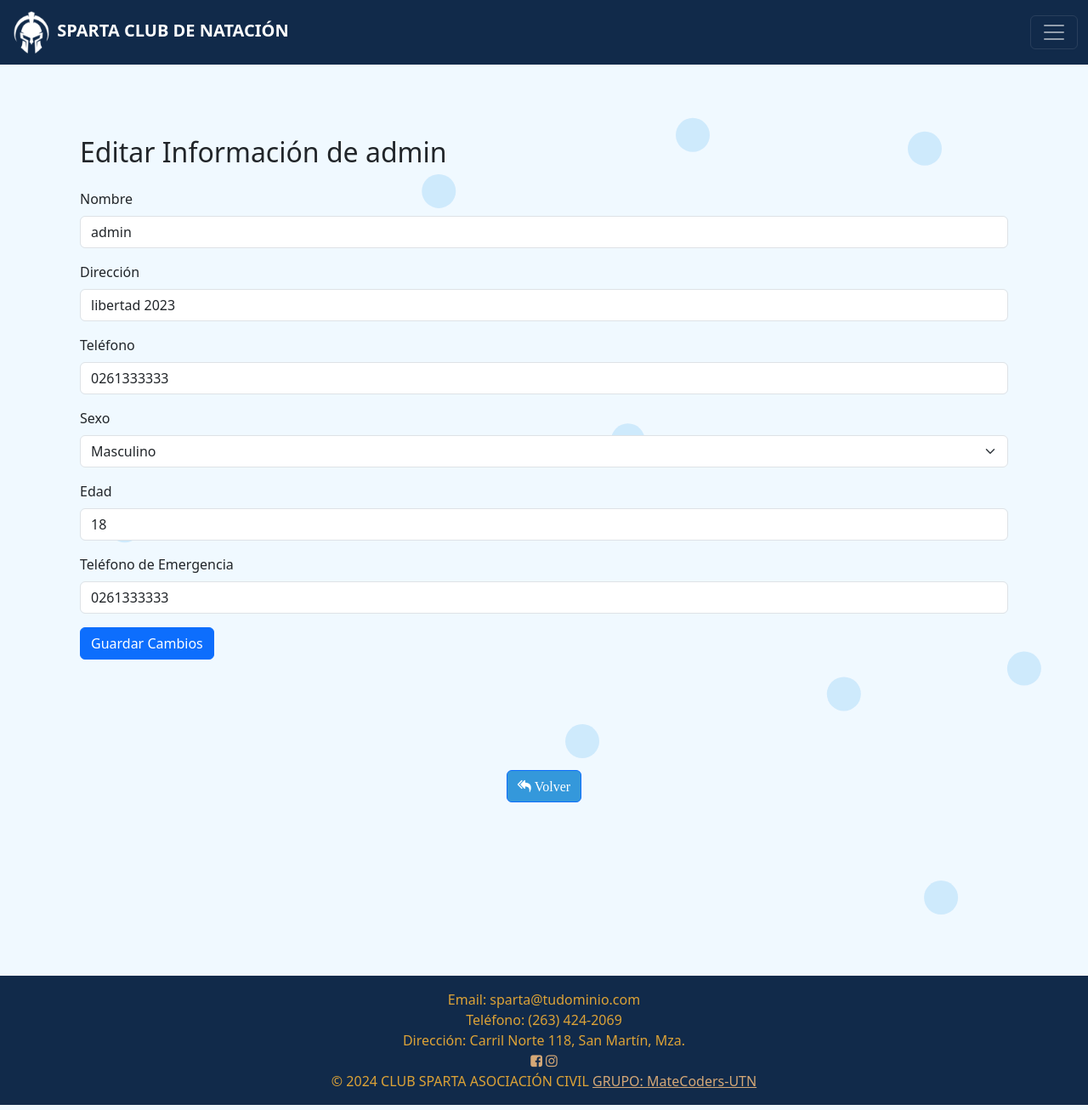
After one commit to Edugomezcabj/Natacion_tesis, a Django app: page /editar-usuario/1/ in a window 1280 px wide. The commit adds this page. Shown: the whole page at 85% size. Run offline with Django 4.2, Linux system fonts and the light colour scheme; data comes from the database, SQL or seed files in the repository; both versions use the stored data as it was after the commit; some libraries are stand-ins or nearby versions.

Commit message:
Editar información del usuario
Editar información del usuario desde el menu y desde lista de usuarios

```diff
--- a/ppsNatacion/TIENDA/forms.py
+++ b/ppsNatacion/TIENDA/forms.py
@@ -3,7 +3,12 @@ from .models import ClaseNatacion, ComprasClase, InscripcionClase , Noticia
 from datetime import datetime, timedelta
 from django.utils import timezone
 from django.db.models import Q
+from .models import CustomUser
 
+class UsuarioForm(forms.ModelForm):
+    class Meta:
+        model = CustomUser
+        fields = ['username',  'email', 'direccion', 'telefono', 'sexo', 'edad', 'telefono_emergencia', 'alergias']
 
 class ClaseNatacionForm(forms.ModelForm):
     DIAS_SEMANA_CHOICES = (
--- a/ppsNatacion/TIENDA/templates/extracciones/nav.html
+++ b/ppsNatacion/TIENDA/templates/extracciones/nav.html
@@ -76,6 +76,7 @@
                                 {{user.username}}
                             </button>
                             <ul class="dropdown-menu" aria-labelledby="dropdownMenuButton1">
+                                <li><a class="dropdown-item" href="{% url 'tienda:editar_usuario' usuario_id=user.id %}">Editar Información</a></li>
                                 <li><a class="dropdown-item" href="{% url 'logout' %}">Salir </a></li>
                             </ul>
                         </div>
--- a/ppsNatacion/TIENDA/templates/tienda/ver_mas_usuario.html
+++ b/ppsNatacion/TIENDA/templates/tienda/ver_mas_usuario.html
@@ -3,7 +3,8 @@
 
 {% block body %}
   <div class="container">
-    <h2 class="titulo">Detalles del Alumno</h2>
+    <h2 class="titulo">Detalles del Alumno
+    <a href="{% url 'tienda:editar_usuario' usuario_id=usuario.id %}" class="btn btn-primary btn-enviar">Editar</a></h2>
     <div class="row">
       <div class="col-md-6">
         <p><strong>Nombre:</strong> {{ usuario.username }}</p>
@@ -15,6 +16,7 @@
         <!-- Agrega más campos según tus necesidades -->
       </div>
     </div>
+
 
     <div class="row">
       <div class="col-md-12">
--- /dev/null
+++ b/ppsNatacion/TIENDA/templates/usuarioP/editar_usuario.html
@@ -0,0 +1,43 @@
+{% extends 'tienda/layout.html' %}
+{% load static %}
+{% load custom_filters %}
+
+{% block body %}
+  <div class="container">
+    <h2 class="titulo">Editar Información de {{ form.instance.username }}</h2>
+    <form method="post" class="mt-4">
+      {% csrf_token %}
+      <div class="mb-3">
+        <label for="id_username" class="form-label">Nombre</label>
+        {{ form.username|add_class:"form-control" }}
+      </div>
+      <div class="mb-3">
+        <label for="id_direccion" class="form-label">Dirección</label>
+        {{ form.direccion|add_class:"form-control" }}
+      </div>
+      <div class="mb-3">
+        <label for="id_telefono" class="form-label">Teléfono</label>
+        {{ form.telefono|add_class:"form-control" }}
+      </div>
+      <div class="mb-3">
+        <label for="id_sexo" class="form-label">Sexo</label>
+        {{ form.sexo|add_class:"form-select" }}
+      </div>
+      <div class="mb-3">
+        <label for="id_edad" class="form-label">Edad</label>
+        {{ form.edad|add_class:"form-control" }}
+      </div>
+      <div class="mb-3">
+        <label for="id_telefono_emergencia" class="form-label">Teléfono de Emergencia</label>
+        {{ form.telefono_emergencia|add_class:"form-control" }}
+      </div>
+
+      <button type="submit" class="btn btn-primary">Guardar Cambios</button>
+    </form>
+  </div>
+  <div class="row">
+    <div class="col-md-12 text-center">
+      <a href="{% url 'tienda:lista_alumnos' %}" class="btn btn-primary btn-volver titulo"><i class="fa fa-reply-all" aria-hidden="true"> Volver</i></a>
+    </div>
+  </div>
+{% endblock %}
--- /dev/null
+++ b/ppsNatacion/TIENDA/templatetags/custom_filters.py
@@ -0,0 +1,7 @@
+from django import template
+
+register = template.Library()
+
+@register.filter(name='add_class')
+def add_class(field, css_class):
+    return field.as_widget(attrs={'class': css_class})
--- a/ppsNatacion/TIENDA/urls.py
+++ b/ppsNatacion/TIENDA/urls.py
@@ -29,4 +29,6 @@ urlpatterns = [
     path('eliminar_compra/<int:compra_id>/', views.eliminar_compra, name='eliminar_compra'),
     path('clases/', views.clase_natacion_list, name='clase_natacion_list'),
     path('agregar_Noticia/', views.agregar_noticia, name='agregar_Noticia'),
+    path('editar-usuario/<int:usuario_id>/', views.editar_usuario, name='editar_usuario'),
+
 ]
--- a/ppsNatacion/TIENDA/views.py
+++ b/ppsNatacion/TIENDA/views.py
@@ -6,7 +6,7 @@ from django.http import HttpResponseRedirect, JsonResponse, HttpResponseServerEr
 from django.urls import reverse
 from USUARIOS.models import CustomUser
 from USUARIOS.forms import RegistroForm
-from .forms import ClaseNatacionForm, CompraForm, InscripcionForm ,ClaseNatacionFilterForm, NoticiaForm # Importa el formulario de clase de natación
+from .forms import ClaseNatacionForm, CompraForm, InscripcionForm ,ClaseNatacionFilterForm, NoticiaForm, UsuarioForm
 from .models import ClaseNatacion, InscripcionClase, ComprasClase , Noticia
 from datetime import datetime, timedelta
 from django.contrib import messages
@@ -496,6 +496,16 @@ def ver_mas_usuario(request, usuario_id):
     return render(request, 'tienda/ver_mas_usuario.html', {'usuario': usuario, 'compras': compras, 'inscripciones': inscripciones})
 
 
+def editar_usuario(request, usuario_id):
+    usuario = get_object_or_404(CustomUser, pk=usuario_id)
+    if request.method == 'POST':
+        form = UsuarioForm(request.POST, instance=usuario)
+        if form.is_valid():
+            form.save()
+            return redirect('tienda:ver_mas_usuario', usuario_id=usuario_id)
+    else:
+        form = UsuarioForm(instance=usuario)
+    return render(request, 'usuarioP/editar_usuario.html', {'form': form})
 
 def AgregarAlumno(request):
     template_name = 'tienda/agregar_alumno.html'
--- a/ppsNatacion/USUARIOS/forms.py
+++ b/ppsNatacion/USUARIOS/forms.py
@@ -1,5 +1,6 @@
 from django.contrib.auth.forms import UserCreationForm
 from .models import CustomUser
+from django import forms
 
 class RegistroForm(UserCreationForm):
     class Meta(UserCreationForm.Meta):
```
Also changed, not shown: ppsNatacion/TIENDA/templatetags/__init__.py (added), ppsNatacion/USUARIOS/views.py (line endings or trailing spaces), ppsNatacion/db.sqlite3.
